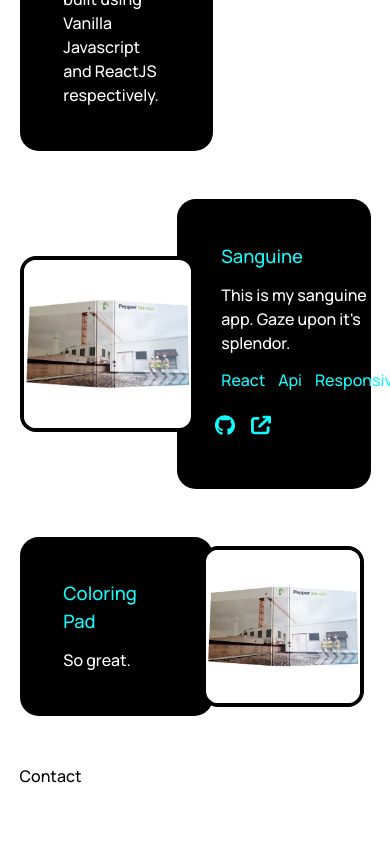
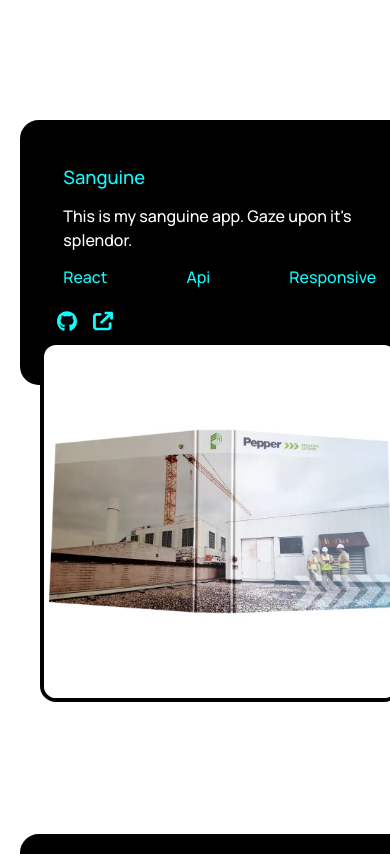
Before and after one commit to tonymichael00/shooz, a React (Create React App) app: page / in a window 390 px wide. Shown: the part 2580-3434 px from the top of the page. Before the commit the page ends 3368 px from the top, so only its background shows below. Built offline with nearby package versions, Linux system fonts and the light colour scheme.

Commit message:
made project-sec responsive. Added contact-sec

```diff
--- a/src/App.scss
+++ b/src/App.scss
@@ -266,4 +266,7 @@ $body-font-perc: (0.17 * $body-perc) + 0.02;
   // grid-template-rows: min(100vh, 70rem) repeat(auto-fill, auto);
   // width: 100vw;
   overflow-x: hidden;
+  // @media (max-width: $mobile-width) {
+  //   max-width: 30ch;
+  // }
 }
--- a/src/Components/Contact/Contact.js
+++ b/src/Components/Contact/Contact.js
@@ -1,8 +1,44 @@
+// TODO: DELETE ALL USELESS ID'S IN PROJECT
+
+import { motion } from 'framer-motion';
 import React from 'react';
 import './Contact.scss';
 
-const Contact = () => {
-  return <div id="contact-sec">Contact</div>;
+const Contact = ({ contMotion }) => {
+  const { contSideMove, itemSideMoveLeft, itemSideMoveRight, viewportAni } =
+    contMotion;
+  const { headView, blurbView } = viewportAni;
+
+  return (
+    <div id="contact-sec">
+      <motion.div
+        variants={contSideMove}
+        initial="hidden"
+        whileInView="visible"
+        viewport={headView}
+      >
+        <div id="contact-sec-link"></div>
+        <motion.div
+          className="head head-right contact-head"
+          variants={itemSideMoveRight}
+        >
+          Get in touch
+        </motion.div>
+      </motion.div>
+      <motion.div
+        className="contact-cont"
+        variants={contSideMove}
+        initial="hidden"
+        whileInView="visible"
+        viewport={blurbView}
+      >
+        <motion.div className="blurb contact-bkd" variants={itemSideMoveLeft}>
+          Feel free to contact me with your job. I’m always open to new work
+          opportunities.
+        </motion.div>
+      </motion.div>
+    </div>
+  );
 };
 
 export default Contact;
--- a/src/Components/Contact/Contact.scss
+++ b/src/Components/Contact/Contact.scss
@@ -4,5 +4,21 @@
 @use 'src/Sass/global' as *;
 
 #contact-sec {
+  // display: flex;
   grid-column: 2/3;
 }
+
+.contact-head {
+  position: relative;
+  right: 10%;
+}
+
+.contact-cont {
+  display: flex;
+  justify-content: center;
+}
+
+.contact-bkd {
+  text-align: center;
+  max-width: 90%;
+}
--- a/src/Components/Projects/Projects.js
+++ b/src/Components/Projects/Projects.js
@@ -41,7 +41,7 @@ const Projects = ({ contMotion }) => {
           className="blurb project-blurb-bkd project-blurb-bkd-left"
           variants={itemSideMoveLeft}
         >
-          <div
+          <motion.div
             className="project-blurb-txt project-blurb-txt-left"
             variants={itemSideMoveLeft}
           >
@@ -56,7 +56,7 @@ const Projects = ({ contMotion }) => {
                 Javascript and ReactJS respectively.
               </p>
             </div>
-          </div>
+          </motion.div>
         </motion.div>
         <motion.div
           className="pic-cont pic-cont-right"
@@ -73,13 +73,13 @@ const Projects = ({ contMotion }) => {
         whileInView="visible"
         viewport={blurbView}
       >
-        <motion.div
+        <div
           className="blurb project-blurb-bkd project-blurb-bkd-right"
-          variants={itemSideMoveRight}
+          // variants={itemSideMoveRight}
         >
           <div
             className="project-blurb-txt project-blurb-txt-right"
-            variants={itemSideMoveRight}
+            // variants={itemSideMoveRight}
           >
             <div className="upper-project-txt">
               <h3>
@@ -111,7 +111,7 @@ const Projects = ({ contMotion }) => {
               </div>
             </div>
           </div>
-        </motion.div>
+        </div>
         <motion.div
           className="pic-cont pic-cont-left"
           variants={itemSideMoveLeft}
--- a/src/Components/Projects/Projects.scss
+++ b/src/Components/Projects/Projects.scss
@@ -14,6 +14,9 @@ $bkd-width: 10%;
   grid-column: 2/3;
   display: grid;
   grid-template-rows: min-content min-content $blurb-spacing-grid min-content $blurb-spacing-grid min-content $blurb-spacing-grid;
+  @media (max-width: $mobile-width) {
+    width: 40ch;
+  }
 }
 
 #projects-head-cont {
@@ -27,10 +30,11 @@ $bkd-width: 10%;
   //fix 50% to non flex/%
   grid-template-columns: 50% 50%;
   align-items: center;
-  // @media (max-width: $mobile-width) {
-  //   grid-template-columns: 1fr;
-  //   grid-template-rows: 1fr 1fr;
-  // }
+  @media (max-width: $mobile-width) {
+    grid-template-columns: 1fr;
+    // grid-template-rows: fit-content fit-content;
+    // max-width: 40ch;
+  }
   // display: flex;
   // align-items: center;
 }
@@ -38,9 +42,11 @@ $bkd-width: 10%;
 .pic-cont {
   // grid-column: 2/3;
   // grid-row: 1/2;
+  z-index: 1;
   position: relative;
+  // max-width: 90%;
   max-height: 90%;
-  height: fit-content;
+  // width: 100%;
   margin-left: auto;
   margin-right: auto;
   aspect-ratio: 1/1;
@@ -48,13 +54,31 @@ $bkd-width: 10%;
   overflow: clip;
   //MAYBE CHANGE TO BLACK
   border: 0.3rem solid black;
+  @media (max-width: $mobile-width) {
+    // bottom: 50%;
+    top: -4rem;
+    max-width: 55ch;
+    // @include resp-clamp(
+    //   top,
+    //   $body-corner-padding-perc,
+    //   calc(-1 * $clamp-1),
+    //   calc(-1 * $clamp-2),
+    //   calc(-1 * $clamp-3)
+    // );
+    // height: 105%;
+  }
   &-right {
-    grid-column: 2/3;
-    grid-row: 1/2;
+    // grid-column: 2/3;
+    // grid-row: 1/2;
   }
   &-left {
-    grid-column: 1/2;
-    grid-row: 1/2;
+    // grid-column: 1/2;
+    // grid-row: 1/2;
+  }
+  &-right,
+  &-left {
+    @media (max-width: $mobile-width) {
+    }
   }
 }
 
@@ -67,16 +91,32 @@ $bkd-width: 10%;
   position: relative;
   width: calc(100% + $bkd-width);
   height: 100%;
-  z-index: -1;
+  @media (max-width: $mobile-width) {
+    width: 100%;
+  }
   &-left {
-    grid-column: 1/2;
-    grid-row: 1/2;
+    order: 0;
+    // @media (max-width: $mobile-width) {
+    //   order: 0;
+    //   right: auto;
+    // }
   }
   &-right {
-    grid-column: 2/3;
-    grid-row: 1/2;
+    order: 1;
     right: $bkd-width;
+    @media (max-width: $mobile-width) {
+      order: 0;
+      right: auto;
+    }
   }
+
+  // &-right,
+  // &-left {
+  //   @media (max-width: $mobile-width) {
+  //     order: 0;
+  //     right: auto;
+  //   }
+  // }
 }
 
 .project-bkd {
@@ -98,12 +138,12 @@ $bkd-width: 10%;
     $clamp-3
   );
   &-left {
-    grid-column: 1/2;
-    grid-row: 1/2;
+    // grid-column: 1/2;
+    // grid-row: 1/2;
   }
   &-right {
-    grid-column: 2/3;
-    grid-row: 1/2;
+    // grid-column: 2/3;
+    // grid-row: 1/2;
   }
 }
 
--- a/src/Sass/_global.scss
+++ b/src/Sass/_global.scss
@@ -1,4 +1,4 @@
-$mobile-width: 50rem;
+$mobile-width: 40rem;
 $yellow: #f4ff0a;
 $blue: #13fafc;
 $black: #000000;
```
